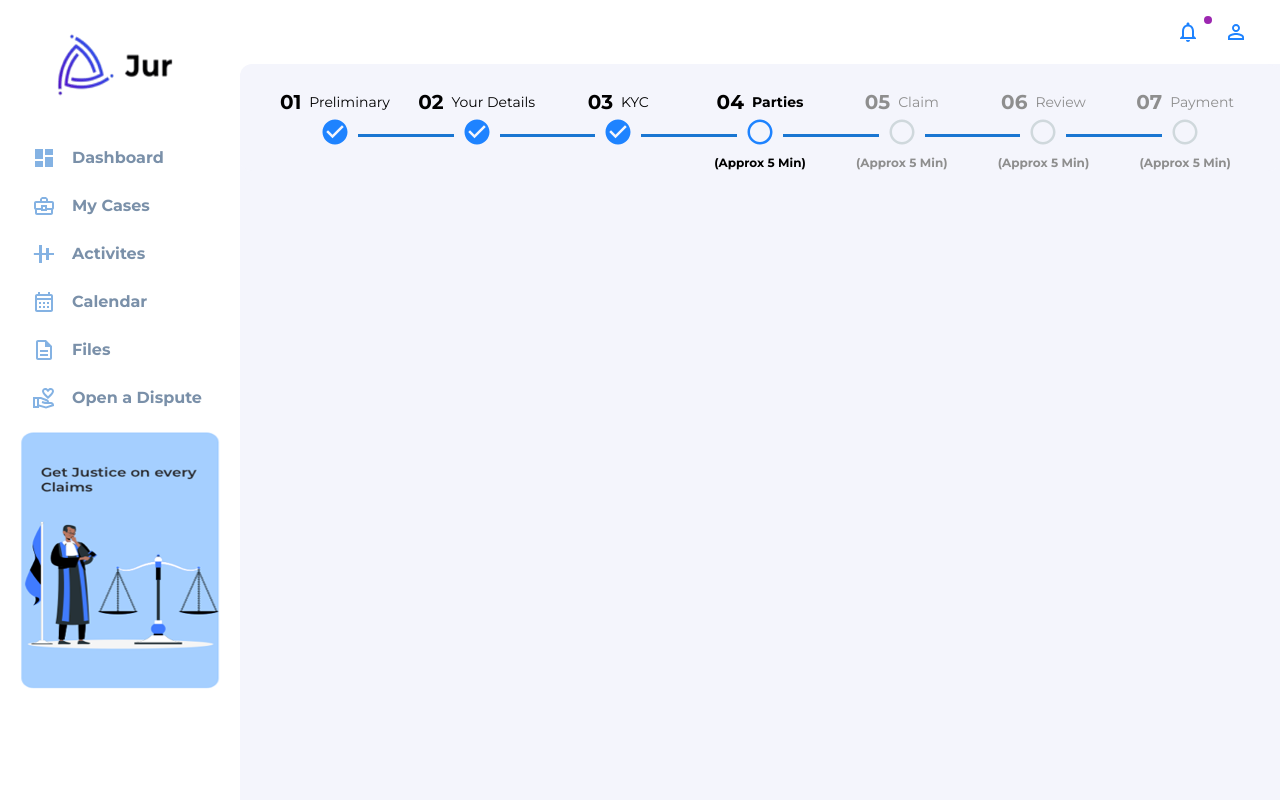
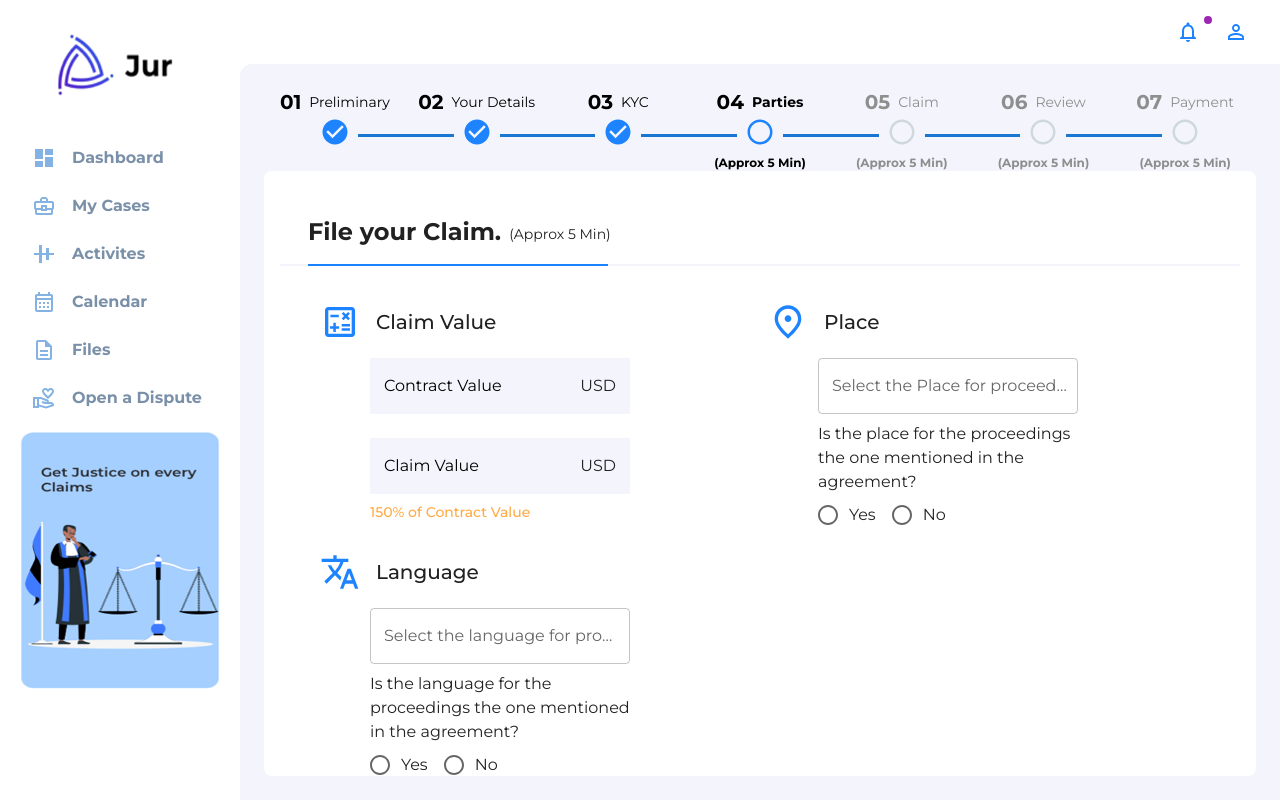
Before and after one commit to abhiperfect/Rise11-dashboard, a React (Vite) app: page / in a window 1280 px wide. Built offline with nearby package versions, Linux system fonts and the light colour scheme.

Commit message:
Feat: Updated Main Container to display claim.

```diff
--- a/src/components/rightContainer/MainContainer.jsx
+++ b/src/components/rightContainer/MainContainer.jsx
@@ -3,7 +3,7 @@
 import Box from "@mui/material/Box";
 import Container from "@mui/material/Container";
 import StepperComponent from "./MainContainer/Stepper";
-
+import MainContainerPages from "./MainContainer/MainContainerPages";
 export default function MainContainer() {
   return (
     <React.Fragment>
@@ -15,9 +15,12 @@
             height: "calc(100vh - 64px)",
             borderTopLeftRadius: "40px",
             boxShadow: "none",
+            display: "flex",
+            flexDirection: "column",
           }}
         >
           <StepperComponent />
+          <MainContainerPages />
         </Box>
       </Container>
     </React.Fragment>
--- /dev/null
+++ b/src/components/rightContainer/MainContainer/MainContainerPages.jsx
@@ -0,0 +1,28 @@
+import * as React from 'react';
+import CssBaseline from '@mui/material/CssBaseline';
+import Box from '@mui/material/Box';
+import Container from '@mui/material/Container';
+import Claim from './MainContainerPages/Claim';
+export default function MainContainerPages() {
+  return (
+    <React.Fragment>
+      <CssBaseline />
+      <Container
+        maxWidth={false}
+        disableGutters
+        sx={{
+          bgcolor: '#f4f5fc',
+          borderTopLeftRadius: '10px',
+          boxShadow: 'none',
+          padding: 3,
+          height: '100%', // Adjust to parent container
+          width: '100%', // Full width of the parent container
+          overflow: 'auto', // Prevent overflow with scroll if needed,
+          pt:0,
+        }}
+      >
+        <Claim />
+      </Container>
+    </React.Fragment>
+  );
+}
```
